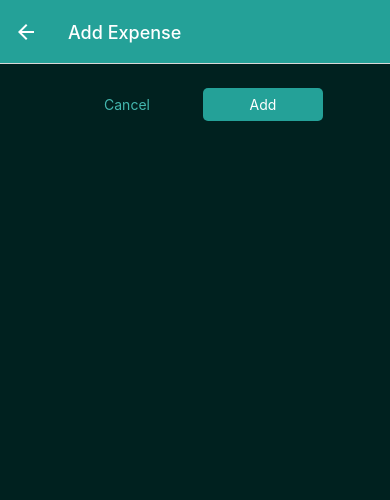
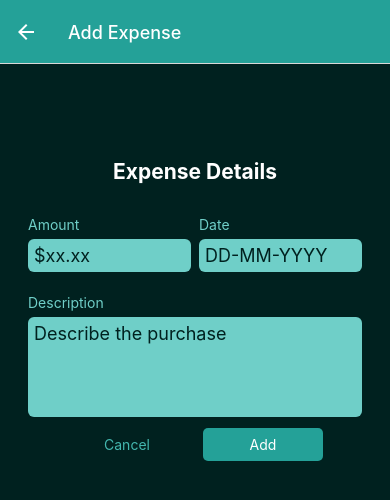
Before and after one commit to alleycaaat/expense-tracker, a React Native app: screen /ManageExp in a window 390 px wide. Shown: the top 500 px of the page. Built offline with nearby package versions, Linux system fonts and the light colour scheme.

Commit message:
added input fields to Add button, styled it

```diff
--- /dev/null
+++ b/components/ManageExp/ExpForm.js
@@ -0,0 +1,62 @@
+import { StyleSheet, Text, View } from 'react-native';
+import Input from './Input';
+
+function ExpForm() {
+    function amtChngHandler() {
+
+    }
+    return (
+        <View style={styles.wrapper}>
+            <Text style={styles.header}>Expense Details</Text>
+            <View style={styles.row}>
+                <Input
+                    style={styles.inputRow}
+                    label='Amount'
+                    inputConfig={{
+                        keyboardType: 'decimal-pad',
+                        onChangeText: amtChngHandler,
+                        placeholder: '$xx.xx',
+                    }} />
+                <Input
+                    style={styles.inputRow}
+                    label='Date'
+                    inputConfig={{
+                        placeholder: 'DD-MM-YYYY',
+                        maxLength: 10,
+                        onChangeText: () => { },
+                    }} />
+            </View>
+            <Input label='Description'
+                inputConfig={{
+                    placeholder: 'Describe the purchase',
+                    maxLength: 150,
+                    multiline: true,
+                    autoCorrect: false,
+                    onChangeText: () => { },
+                }} />
+        </View>
+
+    );
+}
+
+export default ExpForm;
+
+const styles = StyleSheet.create({
+    wrapper: {
+        marginTop: 50,
+    },
+    header: {
+        color: 'white',
+        fontWeight: 'bold',
+        fontSize: 21,
+        marginVertical: 21,
+        textAlign: 'center',
+    },
+    row: {
+        flexDirection: 'row',
+        justifyContent: 'space-between',
+    },
+    inputRow: {
+        flex: 1,
+    },
+});
--- /dev/null
+++ b/components/ManageExp/Input.js
@@ -0,0 +1,42 @@
+import { StyleSheet, Text, TextInput, View } from 'react-native';
+import { GlobalStyles } from '../../constants/styles';
+
+function Input({ label, style, inputConfig }) {
+    let inputStyles = [styles.input];
+
+    if (inputConfig && inputConfig.multiline) {
+        inputStyles.push(styles.multiline);
+    }
+
+    return (
+        <View style={[styles.wrapper, style]}>
+            <Text style={styles.label}>{label}</Text>
+            <TextInput {...inputConfig} style={inputStyles} />
+        </View>
+    );
+}
+
+export default Input;
+
+const styles = StyleSheet.create({
+    wrapper: {
+        marginHorizontal: 4,
+        marginVertical: 11,
+    },
+    label: {
+        color: GlobalStyles.colors.lightest,
+        fontSize: 14,
+        marginBottom: 6,
+    },
+    input: {
+        backgroundColor: GlobalStyles.colors.lightest,
+        color: GlobalStyles.colors.darkest,
+        padding: 6,
+        borderRadius: 6,
+        fontSize: 18,
+    },
+    multiline: {
+        minHeight: 100,
+        textAlignVertical: 'top',
+    }
+});
--- a/screens/ManageExp.js
+++ b/screens/ManageExp.js
@@ -1,11 +1,12 @@
 import { useContext, useLayoutEffect } from 'react';
-import { StyleSheet, View } from 'react-native';
+import { StyleSheet, TextInput, View } from 'react-native';
 
 import { GlobalStyles } from '../constants/styles';
 import { ExpContext } from '../store/exp-context';
 
 import Btn from '../components/UI/Btn';
 import IconBtn from '../components/UI/IconBtn';
+import ExpForm from '../components/ManageExp/ExpForm';
 
 function ManageExp({ route, navigation }) {
     const expCtx = useContext(ExpContext);
@@ -40,6 +41,7 @@ function ManageExp({ route, navigation }) {
 
     return (
         <View style={styles.container}>
+            <ExpForm />
             <View style={styles.buttonWrapper}>
                 <Btn style={styles.button} mode='flat' onPress={cancelHandler}>Cancel</Btn>
                 <Btn style={styles.button} onPress={confirmHandler}>
```
